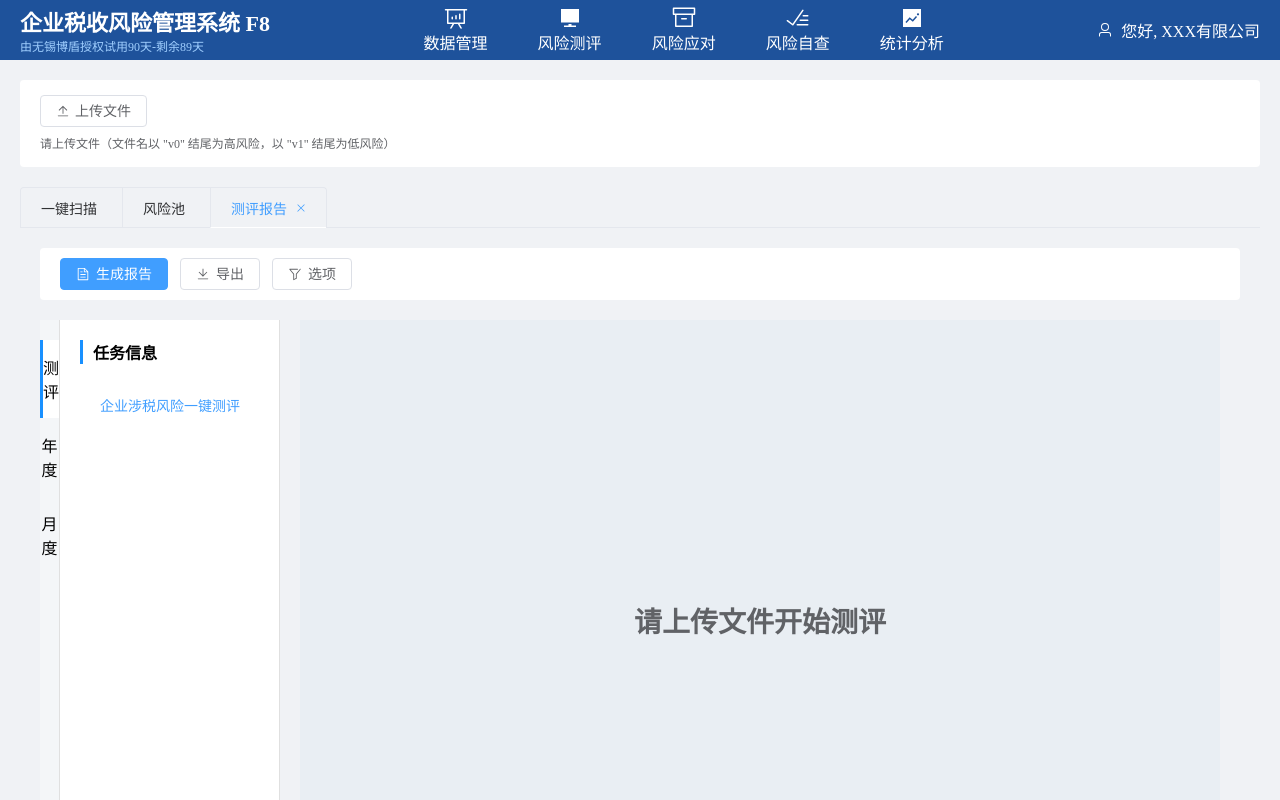
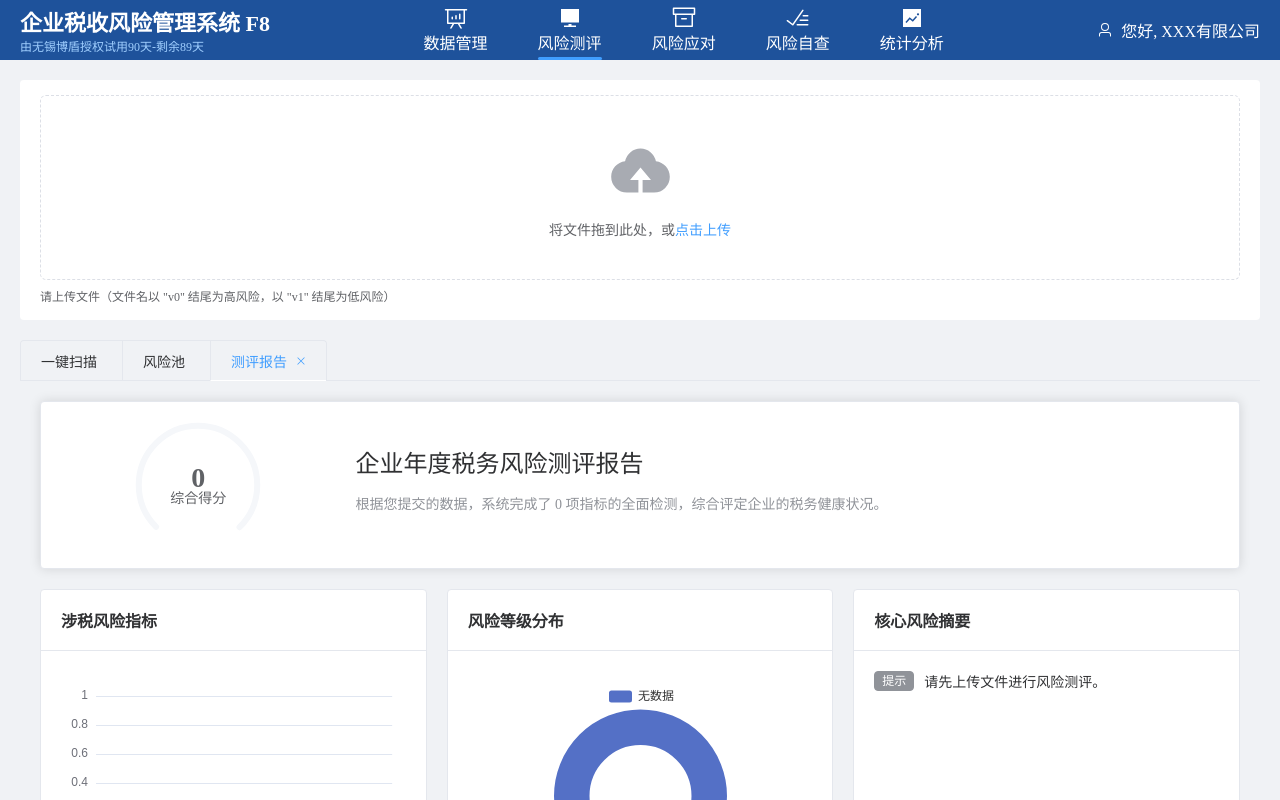
Before and after one commit to skydtrtzmr/Enterprise-Tax-Risk-Management-System, a Nuxt app: page / in a window 1280 px wide. Built offline with nearby package versions, Linux system fonts and the light colour scheme.

Commit message:
初步美化ok

```diff
--- a/components/TestReport.vue
+++ b/components/TestReport.vue
@@ -1,140 +1,339 @@
 <template>
-  <div class="test-report-container">
-    <div class="toolbar">
-        <el-button type="primary" :icon="Document">生成报告</el-button>
-        <el-button :icon="Download">导出</el-button>
-        <el-button :icon="Filter">选项</el-button>
-    </div>
-    <el-container class="content-container">
-      <el-aside width="240px" class="content-aside">
-        <div class="side-menu">
-          <div class="menu-title">测评</div>
-          <div class="menu-title">年度</div>
-          <div class="menu-title">月度</div>
+  <div class="test-report">
+    <el-card>
+      <el-row :gutter="20" align="middle">
+        <el-col :span="6">
+          <div class="score-section">
+            <el-progress type="dashboard" :percentage="percentage" :color="colors">
+              <template #default="{ percentage }">
+                <span class="percentage-value">{{ percentage }}</span>
+                <span class="percentage-label">综合得分</span>
+              </template>
+            </el-progress>
+          </div>
+        </el-col>
+        <el-col :span="18">
+          <h2 class="report-title">企业年度税务风险测评报告</h2>
+          <p class="report-subtitle">
+            根据您提交的数据，系统完成了 {{ totalChecks }} 项指标的全面检测，综合评定企业的税务健康状况。
+          </p>
+        </el-col>
+      </el-row>
+    </el-card>
+
+    <el-row :gutter="20" style="margin-top: 20px;">
+      <el-col :span="8">
+        <el-card shadow="never" class="summary-card">
+          <template #header>
+            <div class="card-header">
+              <span>涉税风险指标</span>
+            </div>
+          </template>
+          <client-only>
+            <v-chart class="chart" :option="barOption" autoresize />
+          </client-only>
+        </el-card>
+      </el-col>
+      <el-col :span="8">
+        <el-card shadow="never" class="summary-card">
+          <template #header>
+            <div class="card-header">
+              <span>风险等级分布</span>
+            </div>
+          </template>
+          <client-only>
+            <v-chart class="chart" :option="pieOption" autoresize />
+          </client-only>
+        </el-card>
+      </el-col>
+      <el-col :span="8">
+        <el-card shadow="never" class="summary-card">
+           <template #header>
+            <div class="card-header">
+              <span>核心风险摘要</span>
+            </div>
+          </template>
+          <div class="risk-summary">
+            <ul>
+              <li v-for="item in coreRisks" :key="item.text">
+                <el-tag :type="item.type" effect="dark" size="small">{{ item.tag }}</el-tag>
+                <span>{{ item.text }}</span>
+              </li>
+            </ul>
+          </div>
+        </el-card>
+      </el-col>
+    </el-row>
+
+    <el-card style="margin-top: 20px;">
+      <template #header>
+        <div class="card-header">
+          <span>风险明细</span>
         </div>
-        <div class="task-info-container">
-          <div class="task-info-title">
-            <span>任务信息</span>
-          </div>
-          <el-menu default-active="1" class="task-menu">
-            <el-menu-item index="1">企业涉税风险一键测评</el-menu-item>
-          </el-menu>
-        </div>
-      </el-aside>
-      <el-main class="content-main">
-        <div class="result-panel" :class="{ 'high-risk': riskLevel === 'high', 'low-risk': riskLevel === 'low', 'initial-state': riskLevel === 'none' }">
-          <template v-if="riskLevel === 'high'">
-            <div style="font-size: 32px; font-weight: bold;">检测完成, 高风险！！</div>
+      </template>
+      <el-table :data="tableData" style="width: 100%" :row-class-name="tableRowClassName">
+        <el-table-column prop="dimension" label="风险维度" width="180"></el-table-column>
+        <el-table-column prop="indicator" label="风险指标"></el-table-column>
+        <el-table-column prop="description" label="风险描述"></el-table-column>
+        <el-table-column prop="level" label="风险等级" width="100">
+          <template #default="scope">
+            <el-tag :type="scope.row.level === '高' ? 'danger' : 'warning'">{{ scope.row.level }}</el-tag>
           </template>
-          <template v-else-if="riskLevel === 'low'">
-            <div style="font-size: 32px; font-weight: bold; margin-bottom: 20px;">检测完成, 无风险或风险较低。</div>
-            <div>请注意高新技术企业认定标准</div>
-          </template>
-          <template v-else>
-            <div style="font-size: 28px; font-weight: bold;">请上传文件开始测评</div>
-          </template>
-        </div>
-      </el-main>
-    </el-container>
+        </el-table-column>
+      </el-table>
+    </el-card>
+
   </div>
 </template>
 
 <script setup lang="ts">
-import { Document, Download, Filter } from '@element-plus/icons-vue'
+import { ref, computed, watch } from 'vue';
+import type { PropType } from 'vue';
 
-defineProps({
+type RiskLevel = 'low' | 'high' | 'none';
+
+const props = defineProps({
   riskLevel: {
-    type: String as () => 'low' | 'high' | 'none',
-    default: 'none'
+    type: String as PropType<RiskLevel>,
+    default: 'none',
+  },
+});
+
+const percentage = ref(85);
+const totalChecks = ref(125);
+
+const colors = [
+  { color: '#f56c6c', percentage: 20 },
+  { color: '#e6a23c', percentage: 40 },
+  { color: '#5cb87a', percentage: 60 },
+  { color: '#1989fa', percentage: 80 },
+  { color: '#6f7ad3', percentage: 100 },
+];
+
+const tableData = ref([]);
+const coreRisks = ref([]);
+
+const highRiskData = {
+  percentage: 45,
+  totalChecks: 150,
+  bar: {
+    categories: ['发票合规', '税务申报', '成本票据', '合同涉税', '关联交易'],
+    values: [8, 12, 5, 9, 11]
+  },
+  pie: [
+    { value: 18, name: '高风险' },
+    { value: 20, name: '中风险' },
+    { value: 7, name: '低风险' },
+  ],
+  table: [
+    { dimension: '发票管理', indicator: '发票开具异常', description: '存在大量连号、作废发票', level: '高' },
+    { dimension: '税务申报', indicator: '增值税申报不一致', description: '申报表与财务报表数据差异大', level: '高' },
+  ],
+  core: [
+      { text: '增值税申报数据与财务报表存在重大差异。', tag: '申报', type: 'danger' },
+      { text: '存在大量作废及连号发票，可能面临虚开风险。', tag: '发票', type: 'danger' },
+      { text: '部分大额采购缺少合规成本票据支撑。', tag: '成本', type: 'warning' },
+  ]
+};
+
+const lowRiskData = {
+  percentage: 88,
+  totalChecks: 110,
+  bar: {
+    categories: ['发票合规', '税务申报', '成本票据', '合同涉税', '关联交易'],
+    values: [2, 1, 3, 1, 0]
+  },
+  pie: [
+    { value: 1, name: '高风险' },
+    { value: 3, name: '中风险' },
+    { value: 15, name: '低风险' },
+  ],
+  table: [
+     { dimension: '成本管理', indicator: '部分差旅费用票据不合规', description: '少量差旅报销缺少有效凭证', level: '中' },
+  ],
+  core: [
+      { text: '整体税务风险可控，未发现重大风险点。', tag: '综合', type: 'success' },
+      { text: '部分差旅费用报销凭证不完整，建议规范化。', tag: '凭证', type: 'warning' },
+  ]
+};
+
+const defaultData = {
+  percentage: 0,
+  totalChecks: 0,
+  bar: { categories: ['发票合规', '税务申报', '成本票据', '合同涉税', '关联交易'], values: [0, 0, 0, 0, 0]},
+  pie: [ { value: 0, name: '无数据' } ],
+  table: [],
+  core: [ { text: '请先上传文件进行风险测评。', tag: '提示', type: 'info' } ]
+};
+
+
+const barOption = ref({});
+const pieOption = ref({});
+
+const updateReportData = (level: RiskLevel) => {
+  let data;
+  if (level === 'high') {
+    data = highRiskData;
+  } else if (level === 'low') {
+    data = lowRiskData;
+  } else {
+    data = defaultData;
   }
-})
+
+  percentage.value = data.percentage;
+  totalChecks.value = data.totalChecks;
+  tableData.value = data.table;
+  coreRisks.value = data.core;
+
+  barOption.value = {
+    tooltip: {},
+    xAxis: {
+      data: data.bar.categories,
+      axisLabel: {
+        interval: 0,
+        rotate: 30
+      }
+    },
+    yAxis: {},
+    series: [{
+      name: '风险点数量',
+      type: 'bar',
+      data: data.bar.values
+    }],
+    grid: {
+      top: '10%',
+      left: '3%',
+      right: '4%',
+      bottom: '15%',
+      containLabel: true
+    }
+  };
+
+  pieOption.value = {
+    tooltip: {
+      trigger: 'item'
+    },
+    legend: {
+      top: '5%',
+      left: 'center'
+    },
+    series: [{
+      name: '风险等级分布',
+      type: 'pie',
+      radius: ['40%', '70%'],
+      avoidLabelOverlap: false,
+      itemStyle: {
+        borderRadius: 10,
+        borderColor: '#fff',
+        borderWidth: 2
+      },
+      label: {
+        show: false,
+        position: 'center'
+      },
+      emphasis: {
+        label: {
+          show: true,
+          fontSize: '20',
+          fontWeight: 'bold'
+        }
+      },
+      labelLine: {
+        show: false
+      },
+      data: data.pie
+    }]
+  };
+};
+
+watch(() => props.riskLevel, (newLevel) => {
+  updateReportData(newLevel);
+}, { immediate: true });
+
+
+const tableRowClassName = ({ row }) => {
+  if (row.level === '高') {
+    return 'danger-row';
+  } else if (row.level === '中') {
+    return 'warning-row';
+  }
+  return '';
+};
 </script>
 
 <style scoped>
-.test-report-container {
+.test-report {
   padding: 20px;
-}
-.toolbar {
-  margin-bottom: 20px;
-  background-color: white;
-  padding: 10px 20px;
-  border-radius: 4px;
-  display: flex;
-  align-items: center;
-}
-.content-container {
-  background-color: white;
-  display: flex;
-  min-height: 600px;
-}
-.content-aside {
-  border-right: 1px solid #e0e0e0;
-  display: flex;
+  background-color: #f0f2f5;
 }
 
-.side-menu {
-  width: 80px;
-  background-color: #f4f6f8;
-  padding: 20px 0;
-  border-right: 1px solid #e0e0e0;
-}
-
-.menu-title {
-  padding: 15px 0;
-  text-align: center;
-  cursor: pointer;
-}
-
-.menu-title:first-child {
-  background-color: #fff;
-  border-left: 3px solid #1890ff;
-}
-
-.task-info-container {
-  flex: 1;
-  padding: 20px;
-}
-
-.task-info-title {
-  font-weight: bold;
-  padding-left: 10px;
-  border-left: 3px solid #1890ff;
-  margin-bottom: 15px;
-}
-.task-menu {
-    border-right: none;
-}
-.content-main {
+.score-section {
   display: flex;
-  justify-content: center;
-  align-items: center;
-  background-color: #f0f2f5;
-  padding: 20px;
-}
-.result-panel {
-  color: white;
-  padding: 80px;
-  font-size: 24px;
-  text-align: center;
-  border-radius: 8px;
-  width: 100%;
-  height: 100%;
-  display: flex;
-  flex-direction: column;
   justify-content: center;
   align-items: center;
 }
 
-.low-risk {
-  background-color: #00c484;
+.percentage-value {
+  display: block;
+  font-size: 28px;
+  font-weight: bold;
 }
 
-.high-risk {
-  background-color: red;
+.percentage-label {
+  display: block;
+  font-size: 14px;
+  color: #606266;
 }
 
-.initial-state {
-  background-color: #e9eef3;
-  color: #606266;
+.report-title {
+  font-size: 24px;
+  font-weight: 500;
+  margin: 0 0 10px;
+}
+
+.report-subtitle {
+  font-size: 14px;
+  color: #909399;
+}
+
+.summary-card {
+  height: 100%;
+}
+
+.card-header {
+  font-weight: bold;
+}
+
+.chart {
+  height: 250px;
+}
+
+.risk-summary ul {
+  list-style: none;
+  padding: 0;
+  margin: 0;
+  height: 250px;
+  overflow-y: auto;
+}
+
+.risk-summary li {
+  display: flex;
+  align-items: center;
+  margin-bottom: 12px;
+  font-size: 14px;
+}
+
+.risk-summary li .el-tag {
+  margin-right: 10px;
+  flex-shrink: 0;
 }
 </style>
+
+<style>
+.el-table .warning-row {
+  --el-table-tr-bg-color: var(--el-color-warning-light-9);
+}
+.el-table .danger-row {
+  --el-table-tr-bg-color: var(--el-color-danger-light-9);
+}
+</style>
--- a/layouts/default.vue
+++ b/layouts/default.vue
@@ -10,7 +10,7 @@
           <el-icon :size="24"><DataAnalysis /></el-icon>
           <div>数据管理</div>
         </div>
-        <div class="nav-item">
+        <div class="nav-item active">
           <el-icon :size="24"><Platform /></el-icon>
           <div>风险测评</div>
         </div>
@@ -92,10 +92,22 @@ body {
   cursor: pointer;
   padding: 0 15px;
   transition: background-color 0.3s;
+  position: relative;
 }
 
 .nav-item:hover {
     background-color: #144281;
+}
+
+.nav-item.active::after {
+  content: '';
+  position: absolute;
+  bottom: 0;
+  left: 15px;
+  right: 15px;
+  height: 3px;
+  background-color: #409eff;
+  border-radius: 2px;
 }
 
 .header-right {
--- a/package.json
+++ b/package.json
@@ -12,9 +12,11 @@
   "dependencies": {
     "@element-plus/icons-vue": "^2.3.1",
     "@element-plus/nuxt": "^1.1.2",
+    "echarts": "^5.6.0",
     "element-plus": "^2.10.0",
     "nuxt": "^3.17.5",
     "vue": "^3.5.16",
+    "vue-echarts": "^7.0.3",
     "vue-router": "^4.5.1"
   },
   "packageManager": "pnpm@9.12.3+sha512.cce0f9de9c5a7c95bef944169cc5dfe8741abfb145078c0d508b868056848a87c81e626246cb60967cbd7fd29a6c062ef73ff840d96b3c86c40ac92cf4a813ee"
--- a/pages/index.vue
+++ b/pages/index.vue
@@ -2,15 +2,17 @@
   <div class="page-container">
     <div class="upload-section">
       <el-upload
+        drag
         action="#"
         :auto-upload="false"
         :on-change="handleFileChange"
         :show-file-list="false"
+        class="upload-dragger"
       >
-        <el-button>
-          <el-icon><Upload /></el-icon>
-          <span style="margin-left: 5px">上传文件</span>
-        </el-button>
+        <el-icon class="el-icon--upload"><UploadFilled /></el-icon>
+        <div class="el-upload__text">
+          将文件拖到此处，或<em>点击上传</em>
+        </div>
         <template #tip>
           <div class="el-upload__tip">
             请上传文件（文件名以 "v0" 结尾为高风险，以 "v1" 结尾为低风险）
@@ -18,7 +20,8 @@
         </template>
       </el-upload>
       <div v-if="fileName" class="file-info">
-        当前文件: {{ fileName }} &rArr;
+        当前文件: <strong>{{ fileName }}</strong> &rArr;
+        风险等级:
         <span :class="riskLevel === 'high' ? 'high' : riskLevel === 'low' ? 'low' : 'none'">
           {{ riskLevel === 'high' ? '高风险' : (riskLevel === 'low' ? '低风险' : '未识别') }}
         </span>
@@ -50,7 +53,7 @@
 
 <script setup lang="ts">
 import { ref, shallowRef, computed, markRaw } from 'vue'
-import { Upload } from '@element-plus/icons-vue'
+import { UploadFilled } from '@element-plus/icons-vue'
 import type { UploadFile } from 'element-plus'
 import OneKeyScan from '~/components/OneKeyScan.vue'
 import RiskPool from '~/components/RiskPool.vue'
@@ -168,4 +171,9 @@ const removeTab = (targetName: string) => {
 .tab-content {
     background-color: #f0f2f5;
 }
+
+.upload-dragger {
+  flex: 1;
+  min-width: 300px;
+}
 </style>
```
Also changed, not shown: components/OneKeyScan.vue (+36 -1 lines), components/RiskPool.vue (+36 -1 lines), plugins/echarts.client.ts (added, +25 -0 lines), 1 other file (tests, documents, lock files or other folders).
